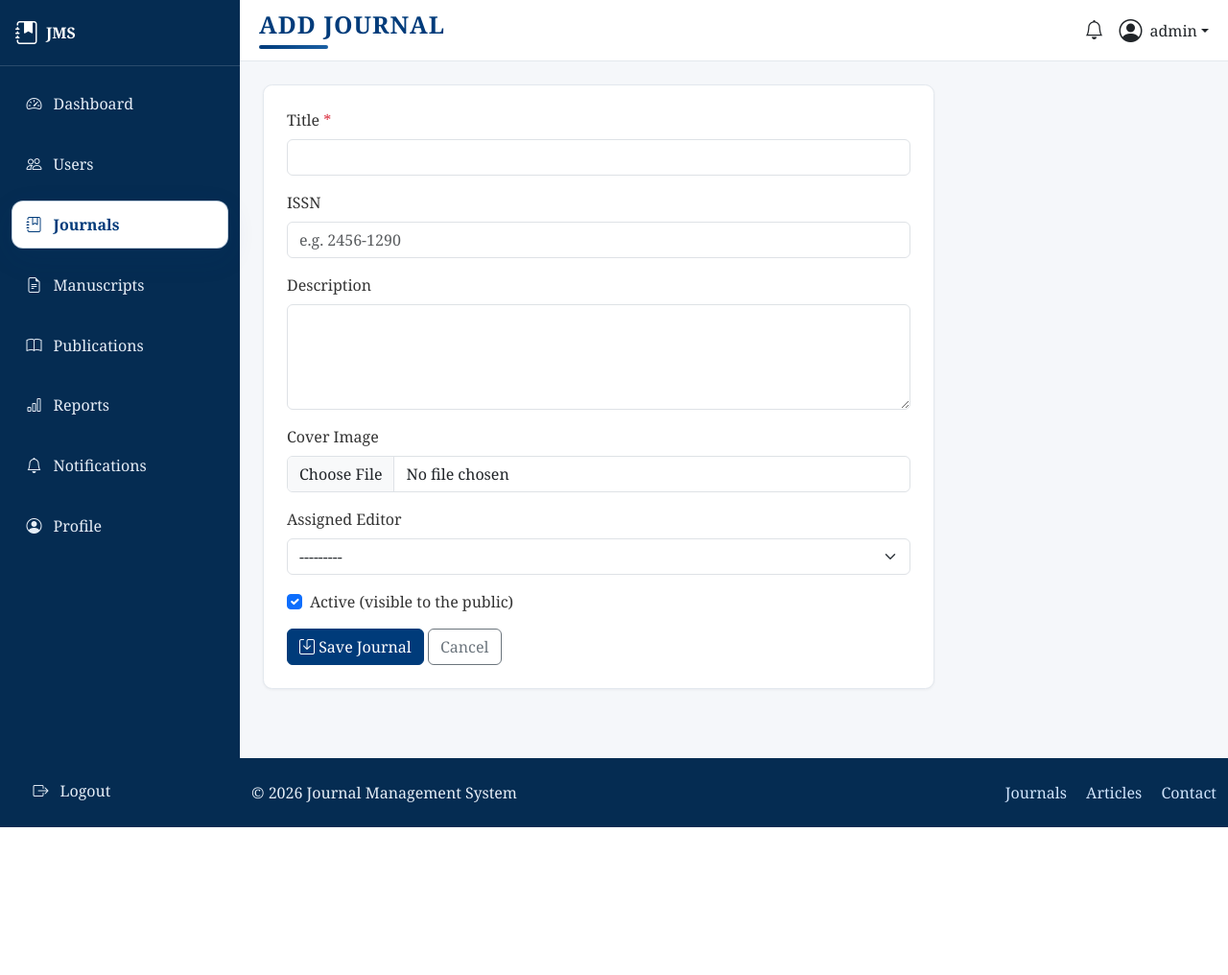
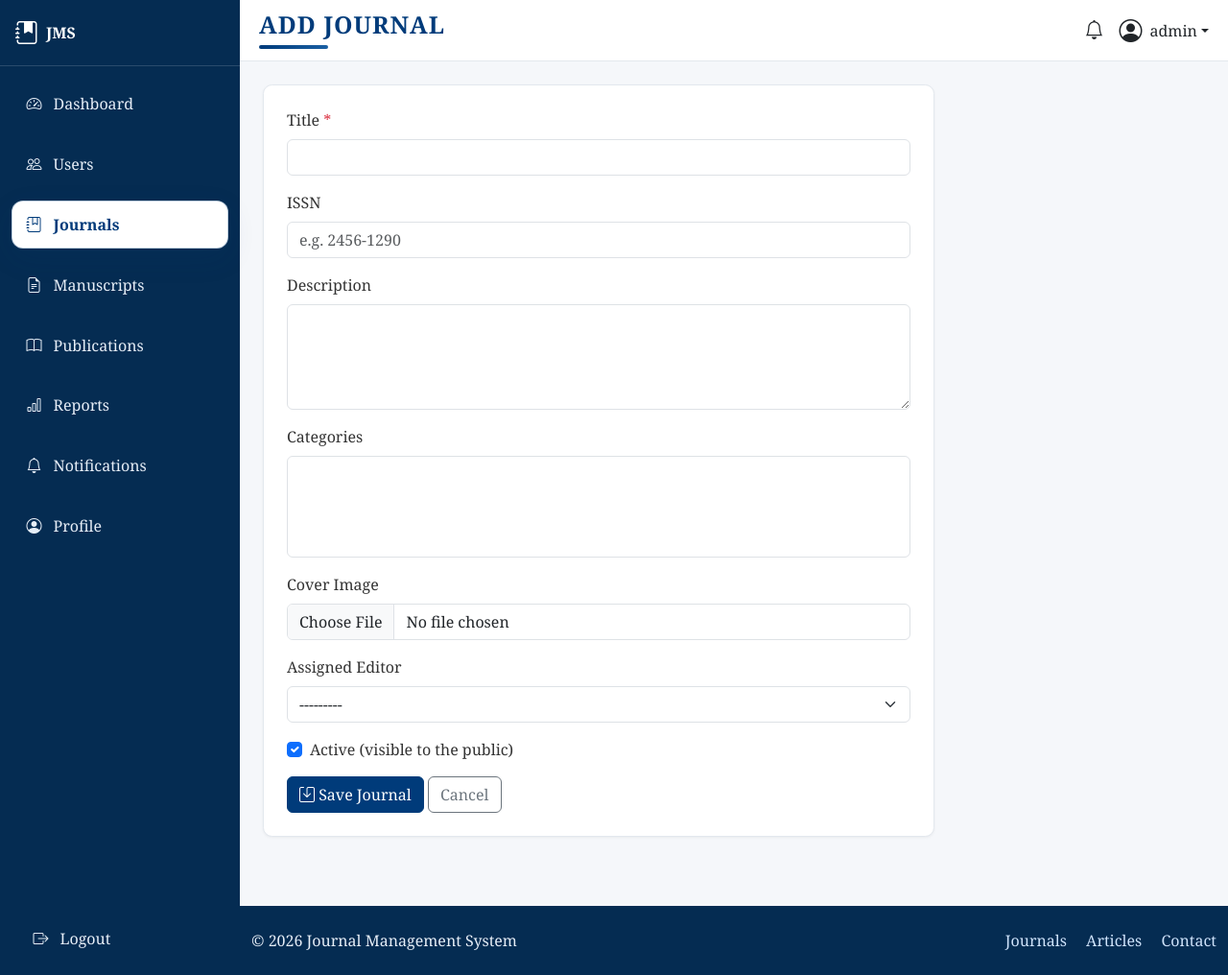
Before and after one commit to Anjaly2001/JMS, a Django app: page /journal/manage/journals/add/ in a window 1280 px wide. Shown: the whole page at 96% size. Before the commit the page ends 862 px from the top, so only its background shows below. Run offline with Django 5.2, Linux system fonts and the light colour scheme; a user stored in the database is signed in; data comes from the database, SQL or seed files in the repository; data that the repository does not hold is empty.

Commit message:
category Update

```diff
--- a/journal/forms.py
+++ b/journal/forms.py
@@ -6,13 +6,14 @@ from .models import Issue, Journal, Review, Submission, Volume
 class JournalForm(forms.ModelForm):
     class Meta:
         model = Journal
-        fields = ['title', 'issn', 'description', 'cover_image', 'editor', 'is_active']
+        fields = ['title', 'issn', 'description', 'cover_image', 'editor', 'is_active', 'categories']
         widgets = {
             'title': forms.TextInput(attrs={'class': 'form-control'}),
             'issn': forms.TextInput(attrs={'class': 'form-control', 'placeholder': 'e.g. 2456-1290'}),
             'description': forms.Textarea(attrs={'class': 'form-control', 'rows': 4}),
             'cover_image': forms.ClearableFileInput(attrs={'class': 'form-control'}),
             'editor': forms.Select(attrs={'class': 'form-select'}),
+            'categories': forms.SelectMultiple(attrs={'class': 'form-select', 'multiple': True}),
             'is_active': forms.CheckboxInput(attrs={'class': 'form-check-input'}),
         }
 
--- a/journal/models.py
+++ b/journal/models.py
@@ -21,6 +21,22 @@ def validate_cover_image(value):
         raise ValidationError('Only JPG and PNG images are allowed for cover images.')
 
 
+class JournalCategory(models.Model):
+    """A simple category for grouping journals (e.g. Computer Science, Biology)."""
+
+    name = models.CharField(max_length=100, unique=True)
+    slug = models.SlugField(max_length=120, unique=True)
+    description = models.TextField(blank=True)
+
+    class Meta:
+        verbose_name = 'Journal Category'
+        verbose_name_plural = 'Journal Categories'
+        ordering = ['name']
+
+    def __str__(self):
+        return self.name
+
+
 class Journal(models.Model):
     """A journal published by the institution (e.g. 'Journal of Computer Science')."""
 
@@ -38,6 +54,10 @@ class Journal(models.Model):
     )
     is_active = models.BooleanField(default=True)
     created_at = models.DateTimeField(auto_now_add=True)
+
+    # Categories (e.g. Computer Science, Biology)
+    # Stored as a many-to-many relationship so a journal can belong to multiple categories.
+    categories = models.ManyToManyField('JournalCategory', blank=True, related_name='journals')
 
     class Meta:
         ordering = ['title']
--- a/templates/journal/journal_form.html
+++ b/templates/journal/journal_form.html
@@ -19,6 +19,11 @@
       {{ form.description }}
     </div>
     <div class="mb-3">
+      <label class="form-label">Categories</label>
+      {{ form.categories }}
+      {{ form.categories.errors }}
+    </div>
+    <div class="mb-3">
       <label class="form-label">Cover Image</label>
       {{ form.cover_image }}
     </div>
```
Also changed, not shown: journal/admin.py (+9 -2 lines), templates/journal/journal_detail.html (+7 -0 lines), journal/migrations/0002_journalcategory_journal_categories.py (added).
